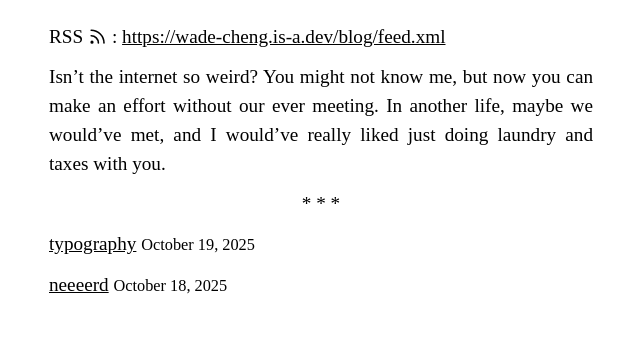
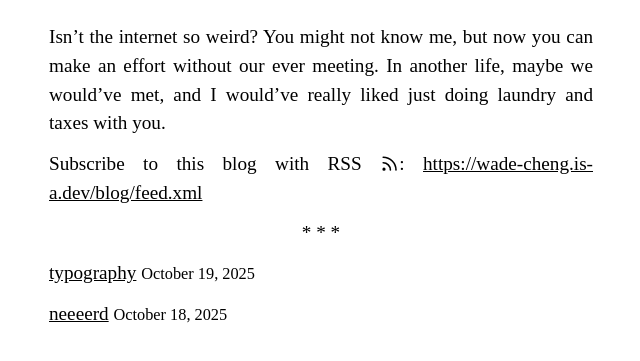
Before and after one commit to wade-cheng/wade-cheng.github.io, an Eleventy site: page src/blog.njk in a window 1280 px wide. Shown: the part 125-486 px from the top of the page, without its empty margins (319-959 px from the left). Built offline with nearby package versions, Linux system fonts and the light colour scheme; Eleventy itself is replaced by a stand-in of ours; files that its build step writes are made by us from their sources; no server answers; a web font is replaced by a local one.

Commit message:
feat: wording

```diff
--- a/src/blog.njk
+++ b/src/blog.njk
@@ -4,7 +4,13 @@ layout: "base.njk"
 ---
 
 <p>
-    RSS
+    Isn't the internet so weird? You might not know me, but now you can make an
+    effort without our ever meeting. In another life, maybe we would've met, and
+    I would've really liked just doing laundry and taxes with you.
+</p>
+
+<p>
+    Subscribe to this blog with RSS
     <svg
         xmlns="http://www.w3.org/2000/svg"
         style="transform: translate(0, 3px)"
@@ -20,16 +26,9 @@ layout: "base.njk"
     >
         <path d="M4 11a9 9 0 0 1 9 9"></path>
         <path d="M4 4a16 16 0 0 1 16 16"></path>
-        <circle cx="5" cy="19" r="1"></circle>
-    </svg>
-    :
+        <circle cx="5" cy="19" r="1"></circle></svg
+    >:
     <a href="./feed.xml">https://wade-cheng.is-a.dev/blog/feed.xml</a>
-</p>
-
-<p>
-    Isn't the internet so weird? You might not know me, but now you can make an
-    effort without our ever meeting. In another life, maybe we would've met, and
-    I would've really liked just doing laundry and taxes with you.
 </p>
 
 <hr />
```
